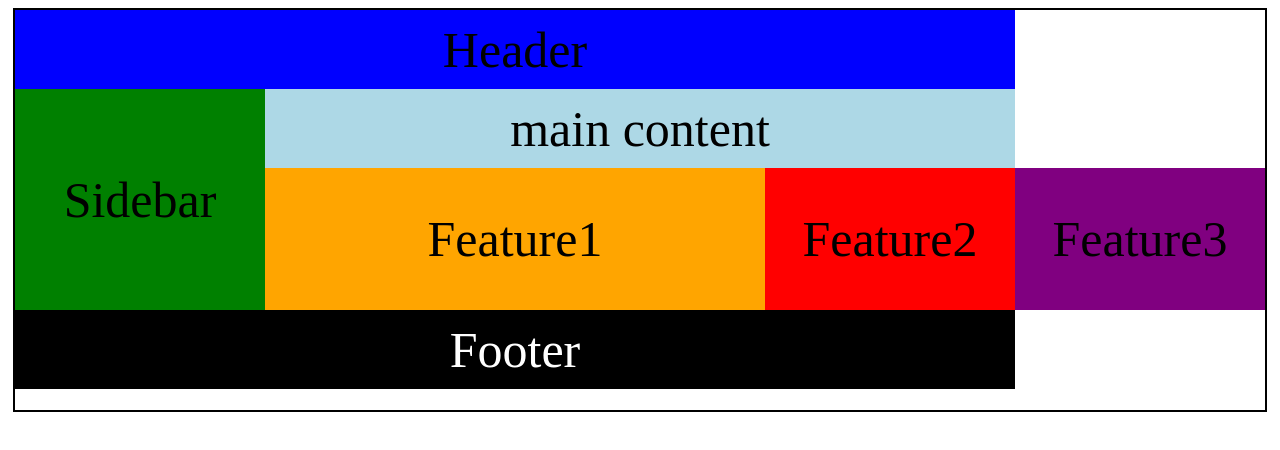
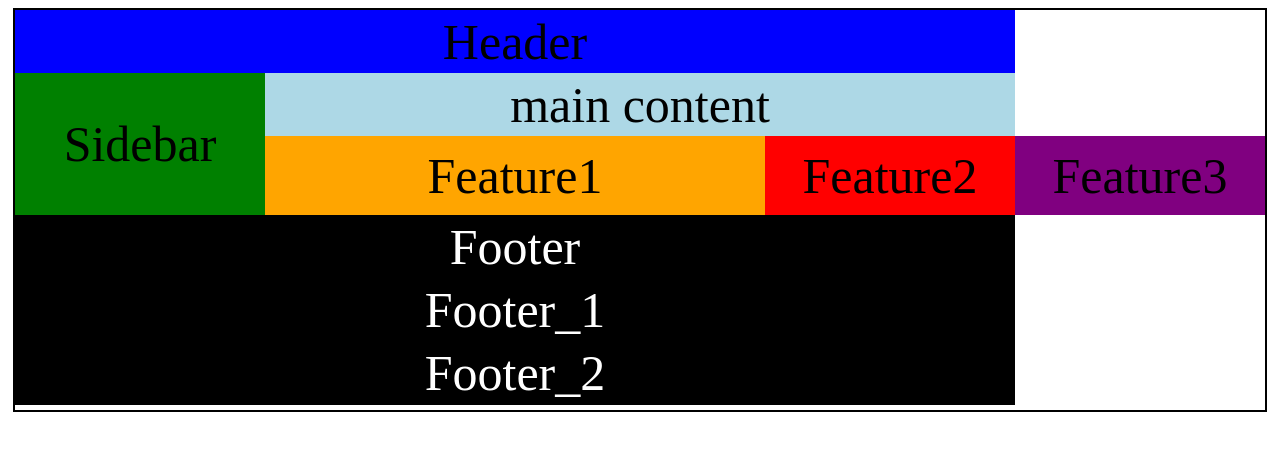
Before and after one commit to azhagannatrajan/demo-respository, a plain HTML site: page index.html in a window 1280 px wide. Drawn offline with Linux system fonts and the light colour scheme.

Commit message:
new container added

```diff
--- a/index.html
+++ b/index.html
@@ -85,6 +85,8 @@
       <div class="feature2">Feature2</div>
       <div class="feature3">Feature3</div>
       <div class="footer">Footer</div>
+      <div class="footer">Footer_1</div>
+      <div class="footer">Footer_2</div>
       <div></div>
       <div></div>
     </div>
```
